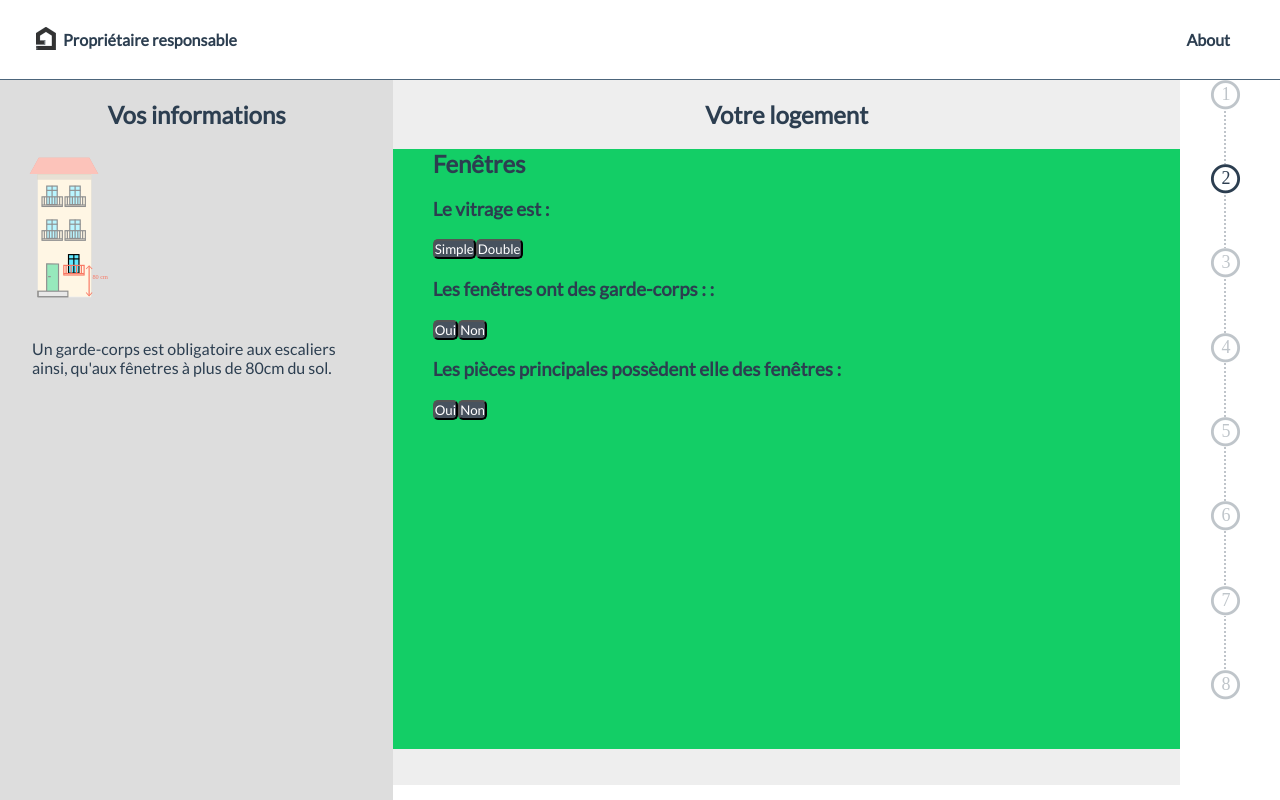
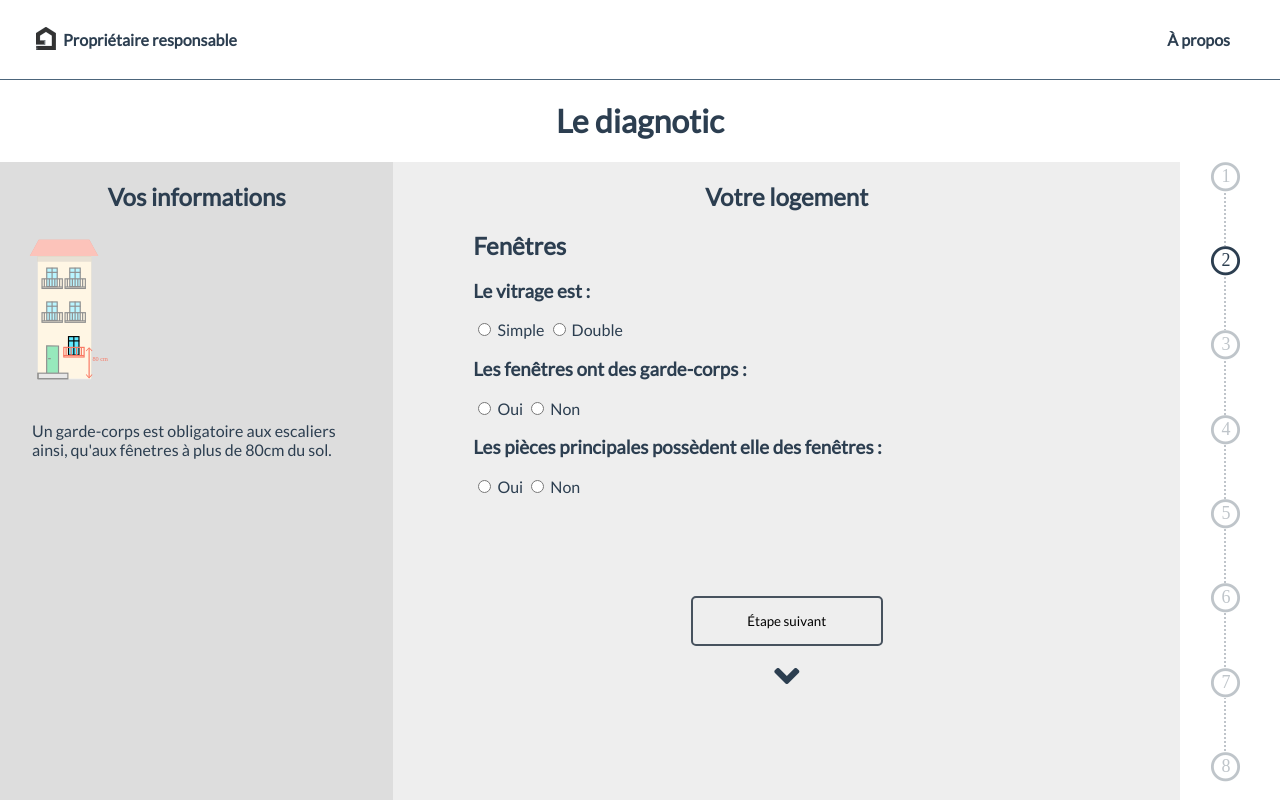
Before and after one commit to benoitguigal/permis-de-louer, a Vue app in the folder app/: page /commencez in a window 1280 px wide. Both pictures are taken after a click on the button "Étape suivant". Built offline with nearby package versions, Linux system fonts and the light colour scheme.

Commit message:
Remove min-height and fix scroll to top.

```diff
--- a/app/src/components/AreaSize.vue
+++ b/app/src/components/AreaSize.vue
@@ -3,38 +3,17 @@
         <h2>
             Superficie
         </h2>
-        <NextStep v-on:click="nextStep()"></NextStep>
     </div>
 </template>
 
 <script>
-    import NextStep from '@/components/NextStep.vue'
-    import ReminderStore from '@/store/ReminderStore'
-    import AreaSizeReminder from "@/components/reminders/AreaSizeReminder"
-
     export default {
-        name : 'area',
-
-        components : {NextStep},
-
-        methods : {
-            nextStep () {
-                ReminderStore.dispatch('changeReminder', AreaSizeReminder)
-            }
-        }
+        name : 'area'
     }
 </script>
 
 <style lang="scss" scoped>
     .area {
-        min-height: 775px;
-        position: relative;
         padding-left: 80px;
-
-        .next-step {
-            position: relative;
-            left: -50px;
-            margin-top: 100px;
-        }
     }
 </style>
--- a/app/src/components/Glazing.vue
+++ b/app/src/components/Glazing.vue
@@ -5,44 +5,55 @@
         </h2>
 
         <h3>Le vitrage est :</h3>
-        <button class="is--default">
-            Simple
-        </button>
 
-        <button class="is--default">
-            Double
-        </button>
+        <div>
+            <label for="simple">
+                <input id="simple" type="radio" v-model="glazing.type"/> Simple
+            </label>
+            <label for="double">
+                <input id="double" type="radio" v-model="glazing.type"/> Double
+            </label>
+        </div>
 
-        <h3>Les fenêtres ont des garde-corps : :</h3>
-        <button class="is--default">
-            Oui
-        </button>
+        <h3>Les fenêtres ont des garde-corps :</h3>
 
-        <button class="is--default">
-            Non
-        </button>
+        <div>
+            <label for="oui">
+                <input id="oui" type="radio" v-model="glazing.type"/> Oui
+            </label>
+            <label for="non">
+                <input id="non" type="radio" v-model="glazing.type"/> Non
+            </label>
+        </div>
 
         <h3>Les pièces principales possèdent elle des fenêtres :</h3>
-        <button class="is--default">
-            Oui
-        </button>
-
-        <button class="is--default">
-            Non
-        </button>
+        <div>
+            <label for="principal-oui">
+                <input id="principal-oui" type="radio" v-model="glazing.type"/> Oui
+            </label>
+            <label for="principal--non">
+                <input id="principal--non" type="radio" v-model="glazing.type"/> Non
+            </label>
+        </div>
     </div>
 </template>
 
 <script>
     export default {
         name : 'glazing',
+
+        data () {
+            return {
+                glazing : {
+                    type : ''
+                }
+            }
+        }
     }
 </script>
 
 <style lang="scss" scoped>
     .glazing {
-        min-height: 600px;
-        background-color: #13CE66;
-        padding-left: 5%;
+        padding-left: 80px;
     }
 </style>
--- a/app/src/components/Housing.vue
+++ b/app/src/components/Housing.vue
@@ -61,9 +61,6 @@
 
 <style lang="scss" scoped>
     .housing {
-        min-height: 530px;
-        position: relative;
-
         form {
             padding-left: 80px;
         }
--- a/app/src/components/Nav.vue
+++ b/app/src/components/Nav.vue
@@ -5,7 +5,9 @@
             Propriétaire responsable
         </router-link>
 
-        <router-link to="/about">About</router-link>
+        <router-link to="/about">
+            À propos
+        </router-link>
     </div>
 </template>
 
--- a/app/src/components/Water.vue
+++ b/app/src/components/Water.vue
@@ -31,20 +31,12 @@
                 </select>
             </section>
         </form>
-
-        <div class="next">
-            <NextStep v-on:click="nextStep()"></NextStep>
-        </div>
     </div>
 </template>
 
 <script>
-    import NextStep from '@/components/NextStep.vue'
-
     export default {
         name : 'water',
-
-        components : {NextStep},
 
         data () {
             return {
@@ -53,19 +45,11 @@
                 }
             }
         },
-
-        methods : {
-            nextStep () {
-
-            }
-        }
     }
 </script>
 
 <style lang="scss" scoped>
     .water {
-        min-height: 530px;
-        padding-bottom: 30px;
 
         form {
             padding-left: 80px;
@@ -75,6 +59,7 @@
                     display: block;
                 }
             }
+
             h2 {
                 margin-bottom: 20px;
             }
```
